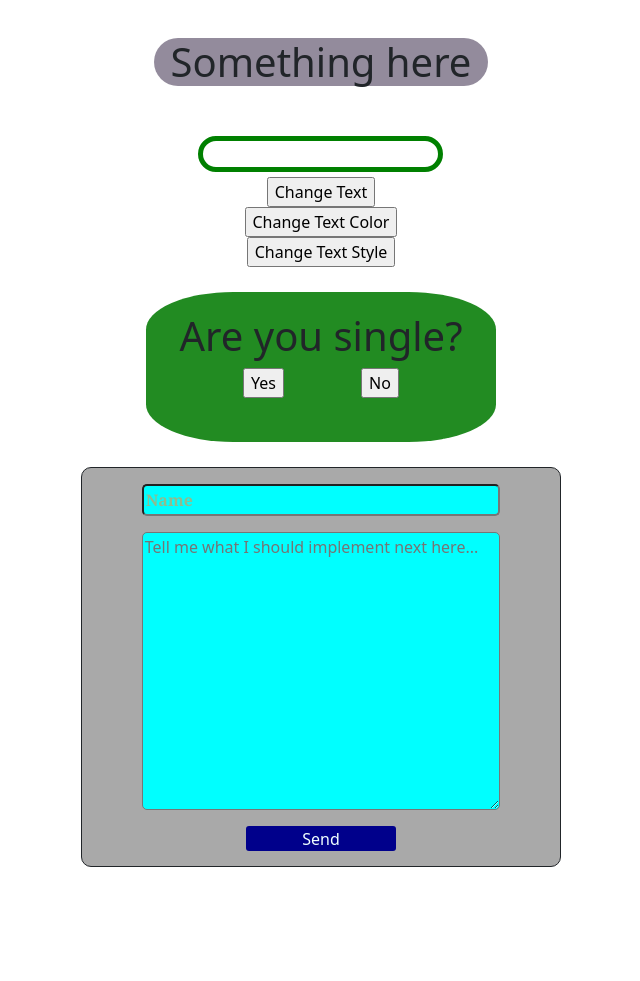
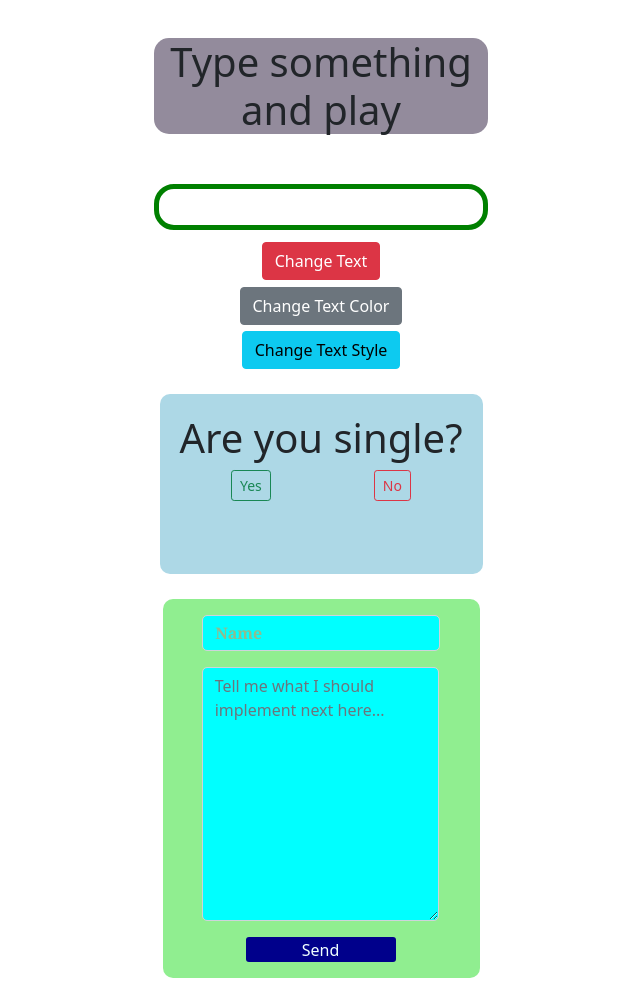
Before and after one commit to takegabriel08/eyekiller, a website: page public/index.html in a window 1280 px wide. Shown: the whole page, without its empty margins (319-959 px from the left). Before the commit the page ends 906 px from the top, so only its background shows below. Drawn offline with nearby package versions, Linux system fonts and the light colour scheme.

Commit message:
👉🗻 Major update

```diff
--- a/public/index.html
+++ b/public/index.html
@@ -17,32 +17,35 @@
   <body>
     <div class="container">
       <div id="top">
-        <h1 id="change">Something here</h1>
+        <h1 id="change">Type something and play</h1>
       </div>
       <div id="bottom">
         <div id="form">
-          <input type="text" id="inputText" />
-          <input type="submit" id="btn" value="Change Text" />
-          <input type="submit" id="btn2" value="Change Text Color" />
-          <input type="submit" id="btn3" value="Change Text Style" />
+          <div class="input-group">
+            <input class="form-control" aria-label="With textarea" id="inputText" />
+          </div>
+          <input type="submit" id="btn" value="Change Text" class="btn btn-danger"/>
+          <input type="submit" id="btn2" value="Change Text Color" class="btn btn-secondary"/>
+          <input type="submit" id="btn3" value="Change Text Style" class="btn btn-info"/>
         </div>
       </div>
       <div id="question">
         <h1 id="stupid">Are you single?</h1>
         <div id="options">
-          <input type="submit" id="btnYes" value="Yes" />
-          <input type="submit" id="btnNo" value="No" />
+          <input type="submit" id="btnYes" value="Yes" class="btn btn-outline-success btn-sm"/>
+          <input type="submit" id="btnNo" value="No" class="btn btn-outline-danger btn-sm"/>
         </div>
       </div>
       <div class="contact">
-        <div id="contact-form">
-          <input type="text" placeholder="Name" id="contact-input" />
+        <div id="contact-form" class="input-group">
+          <input type="text" class="form-control" placeholder="Name" id="contact-input" />
           <textarea
             name=""
             placeholder="Tell me what I should implement next here..."
             id="contact-body"
             cols="30"
             rows="10"
+            class="form-control"
           ></textarea>
           <input type="submit" id="contact-btn" value="Send" />
         </div>
--- a/public/main.js
+++ b/public/main.js
@@ -235,7 +235,7 @@ const positions = ["right", "bottom", "top"];
 
 var text = document.querySelector("#change");
 var btn2 = document.querySelector("#btn2");
-var changeTextStyle = document.querySelector("#btn3");
+var btn3 = document.querySelector("#btn3");
 var container = document.querySelector(".container");
 var inputText = document.querySelector("input#inputText");
 var stupidText = document.querySelector("#stupid");
@@ -309,6 +309,7 @@ container.addEventListener("mouseover", onMouseover);
 
 inputText.addEventListener("mouseover", onMouseover);
 
+
 yesBtn.addEventListener("click", () => {
   yesBtn.style.display = "none";
   stupidText.innerText = "Give me your number!";
--- a/public/style.css
+++ b/public/style.css
@@ -28,21 +28,26 @@
   flex-direction: column;
 }
 
+#form .btn {
+  margin-top: 2%;
+}
+
 #change {
   background-color: rgba(26, 10, 45, 0.471);
   margin-bottom: 50px;
-  border-radius: 50px;
+  border-radius: 15px;
 }
 
 #change:hover {
-  border-radius: 15px;
   color: white;
   background-color: rgba(208, 201, 191, 0.676);
   box-shadow: 20px aquamarine;
   box-shadow: 23px 13px 5px 5px rgba(48, 18, 60, 0.77);
+  transition: 1s;
 }
 
 #inputText {
+  text-align: center;
   border: solid 5px green;
   border-radius: 20px;
   margin-bottom: 5px;
@@ -52,22 +57,38 @@
   border: solid 5px skyblue;
 }
 
+#inputSpan {
+  text-align: center;
+  border: solid 5px green;
+  border-radius: 20px;
+  margin-bottom: 5px;
+}
+
+#inputSpan:hover {
+  border: solid 5px skyblue;
+}
+
 #question {
   text-align: center;
   display: flex;
   flex-direction: column;
-  background-color: forestgreen;
-  min-height: 150px;
-  min-width: 350px;
-  border-radius: 25%;
+  background-color: lightblue;
+  min-height: 180px;
+  border-radius: 10px;
   margin: 25px;
   padding: 20px;
+}
+
+#question:hover{
+  box-shadow: 20px 10px 5px 5px rgba(48, 18, 60, 1);
+  min-height: 200px;
+  transition: 1s
 }
 
 #options {
   display: flex;
   align-items: center;
-  justify-content: space-evenly;
+  justify-content: space-around;
 }
 
 #btnNo {
@@ -75,18 +96,20 @@
 }
 
 #contact-form {
-  height: 25em;
-  width: 30em;
-  background-color: darkgrey;
+  overflow: auto;
+  width: 100%;
+  background-color: lightgreen;
   border-radius: 10px;
-  border: 1px solid;
   display: flex;
   align-items: center;
   justify-content: space-evenly;
   flex-direction: column;
 }
+#contact-form > *{
+  margin-top: 5%;
+}
 #contact-input {
-  height: 2em;
+  height: 10%;
   width: 75%;
   color: blue;
   border-radius: 5px;
@@ -112,6 +135,8 @@
   border: 0px;
   background-color: darkblue;
   color: azure;
+  margin-bottom: 5%;
+  text-align: center;
 }
 #contact-btn:hover {
   height: 27px;
```
Also changed, not shown: 1 other file.
